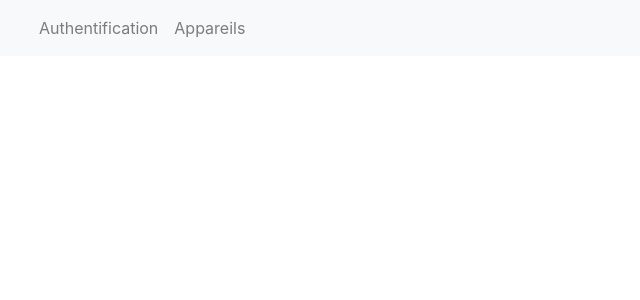
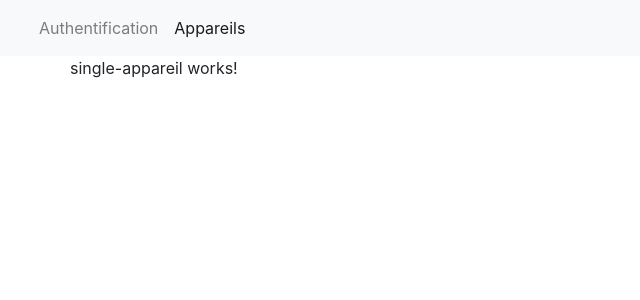
Before and after one commit to Nicolas-Hermet/First_Angular_Project, an Angular app: page /appareils/1 in a window 1280 px wide. Before the commit this address led to /. Shown: the top 300 px of the page, without its empty margins (0-640 px from the left). Built offline with nearby package versions, Linux system fonts and the light colour scheme.

Commit message:
Add single-appareil component for route with parameters

```diff
--- a/src/app/app.module.ts
+++ b/src/app/app.module.ts
@@ -11,10 +11,12 @@ import { AuthComponent } from './auth/auth.component';
 import { AppareilViewComponent } from './appareil-view/appareil-view.component';
 import { Routes, RouterModule } from '@angular/router';
 import { AuthService } from './services/auth.service';
+import { SingleAppareilComponent } from './single-appareil/single-appareil.component';
 
 const appRoutes: Routes = [
   {path: 'appareils', component: AppareilViewComponent},
   {path: 'auth', component: AuthComponent},
+  {path: 'appareils/:id', component: SingleAppareilComponent},
   {path: '', component: AppareilViewComponent}
 ];
 
@@ -24,7 +26,8 @@ const appRoutes: Routes = [
     MonPremierComponentComponent,
     AppareilComponent,
     AuthComponent,
-    AppareilViewComponent
+    AppareilViewComponent,
+    SingleAppareilComponent
   ],
   imports: [
     BrowserModule,
--- /dev/null
+++ b/src/app/single-appareil/single-appareil.component.html
@@ -0,0 +1,3 @@
+<p>
+  single-appareil works!
+</p>
--- /dev/null
+++ b/src/app/single-appareil/single-appareil.component.ts
@@ -0,0 +1,15 @@
+import { Component, OnInit } from '@angular/core';
+
+@Component({
+  selector: 'app-single-appareil',
+  templateUrl: './single-appareil.component.html',
+  styleUrls: ['./single-appareil.component.scss']
+})
+export class SingleAppareilComponent implements OnInit {
+
+  constructor() { }
+
+  ngOnInit() {
+  }
+
+}
```
Also changed, not shown: src/app/single-appareil/single-appareil.component.scss (added).
